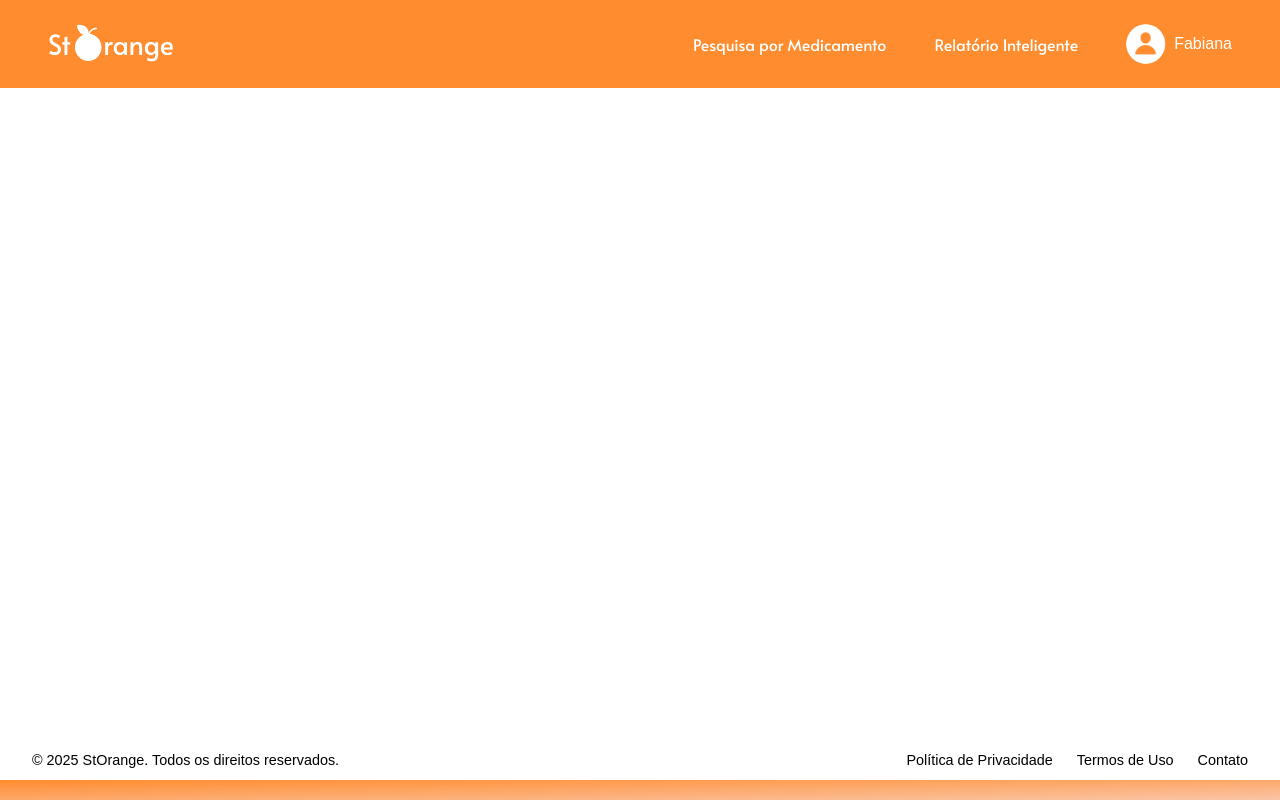
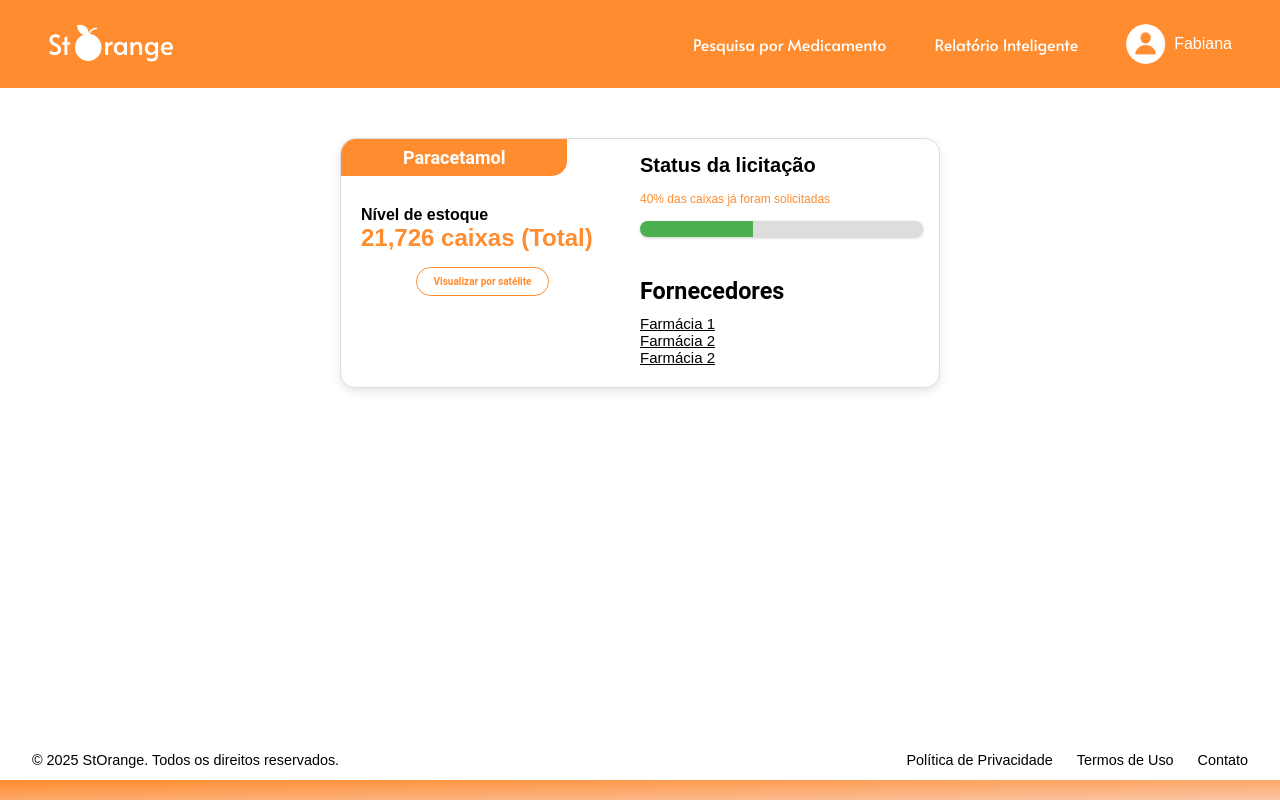
Before and after one commit to anasosl/EstocAI, a React (Create React App) app in the folder frontend/: page /medicamento/1 in a window 1280 px wide. Built offline with nearby package versions, Linux system fonts and the light colour scheme; a web font is replaced by a local one.

Commit message:
feat(med-page): Adicionando card do medicamento.

```diff
--- /dev/null
+++ b/frontend/public/style.ts
@@ -0,0 +1,78 @@
+import styled from 'styled-components';
+
+export const MedicamentoContainer = styled.div`
+  border: 1px solid #ddd;
+  border-radius: 8px;
+  padding: 16px;
+  max-width: 600px;
+  margin: 0 auto;
+  background-color: #fff;
+`;
+
+export const MedicamentoHeader = styled.div`
+  background-color: #ff7f00;
+  color: #fff;
+  padding: 8px;
+  border-top-left-radius: 8px;
+  border-top-right-radius: 8px;
+`;
+
+export const MedicamentoBody = styled.div`
+  display: flex;
+  justify-content: space-between;
+  padding: 16px;
+`;
+
+export const MedicamentoInfo = styled.div`
+  flex: 1;
+  margin-right: 16px;
+`;
+
+export const LicitacaoInfo = styled.div`
+  flex: 1;
+  margin-right: 16px;
+`;
+
+export const NivelEstoque = styled.p`
+  font-weight: bold;
+`;
+
+export const QuantidadeEstoque = styled.p`
+  font-size: 24px;
+  color: #ff7f00;
+`;
+
+export const SatelliteButton = styled.button`
+  background-color: #fff;
+  border: 1px solid #ff7f00;
+  color: #ff7f00;
+  padding: 8px 16px;
+  border-radius: 4px;
+  cursor: pointer;
+
+  &:hover {
+    background-color: #ff7f00;
+    color: #fff;
+  }
+`;
+
+export const StatusLicitacao = styled.p`
+  font-weight: bold;
+`;
+
+export const PercentualLicitacao = styled.p`
+  color: #ff7f00;
+`;
+
+export const ProgressBar = styled.div`
+  background-color: #ddd;
+  border-radius: 4px;
+  overflow: hidden;
+  height: 16px;
+  margin: 8px 0;
+`;
+
+export const Progress = styled.div`
+  background-color: #4caf50;
+  height: 100%;
+`;
--- a/frontend/src/assets/index.ts
+++ b/frontend/src/assets/index.ts
@@ -3,10 +3,12 @@ const storangeWhiteLogo = require("./storangeWhiteLogo.png");
 const defaultProfile = require("./defaultProfile.png");
 const Remedios = require("./Remedios.png");
 const Fabiana = require("./Fabiana.png");
+const starIconOrange = require("./starIconOrange.png");
 
 export default {
   storangeWhiteLogo,
   defaultProfile,
   Remedios,
   Fabiana,
+  starIconOrange,
 };
--- /dev/null
+++ b/frontend/src/pages/Medicamento/index.tsx
@@ -0,0 +1,70 @@
+import React from 'react';
+import assets from '../../assets';
+import {
+  MedicamentoContainer,
+  MedicamentoHeader,
+  MedicamentoBody,
+  MedicamentoInfo,
+  LicitacaoInfo,
+  NivelEstoque,
+  QuantidadeEstoque,
+  ButtonContainer,
+  SatelliteButton,
+  StatusLicitacao,
+  PercentualLicitacao,
+  ProgressBar,
+  Progress
+} from './style';
+
+interface MedicamentoPageProps {
+  nome_medicamento?: string;
+  nivel_estoque?: number;
+  status_licitacao?: number;
+  fornecedores?: string[];
+  relatorio_inteligente?: string[];
+}
+
+const MedicamentoPage: React.FC<MedicamentoPageProps> = ({
+  nome_medicamento = "Paracetamol",
+  nivel_estoque = 21726,
+  status_licitacao = 0.4,
+  fornecedores = ["Farmácia 1", "Farmácia 2", "Farmácia 2"],
+  relatorio_inteligente = [
+    "Alta Demanda: O uso de Paracetamol e Dipirona aumentou em 18%, refletindo um crescimento nos atendimentos de síndromes gripais.",
+    "Estoque Crítico: Medicamentos antibióticos, como Amoxicilina e Azitromicina, estão com níveis reduzidos, exigindo reposição em até 15 dias para evitar desabastecimento.",
+    "Redução no Consumo: Anti-hipertensivos como Losartana tiveram uma queda de 12%, possivelmente devido a mudanças nos protocolos de prescrição.",
+    "Picos Sazonais: O consumo de antialérgicos subiu 25% devido ao aumento de casos relacionados à polinização sazonal e mudanças climáticas."
+  ],
+}) => {
+  return (
+    <MedicamentoContainer>
+      <MedicamentoBody>
+        <MedicamentoInfo>
+		<MedicamentoHeader>
+			<h2>{nome_medicamento}</h2>
+		</MedicamentoHeader>
+          <NivelEstoque>Nível de estoque</NivelEstoque>
+          <QuantidadeEstoque>{nivel_estoque.toLocaleString()} caixas (Total)</QuantidadeEstoque>
+          <ButtonContainer>
+			<SatelliteButton>Visualizar por satélite</SatelliteButton>
+		  </ButtonContainer>
+        </MedicamentoInfo>
+        <LicitacaoInfo>
+          <StatusLicitacao>Status da licitação</StatusLicitacao>
+          <PercentualLicitacao>{(status_licitacao * 100).toFixed(0)}% das caixas já foram solicitadas</PercentualLicitacao>
+          <ProgressBar>
+            <Progress style={{ width: `${status_licitacao * 100}%` }}></Progress>
+          </ProgressBar>
+          <h3>Fornecedores</h3>
+          <div>
+            {fornecedores.map((fornecedor, index) => (
+              <p key={index} style={{ textDecoration: 'underline' }}>{fornecedor}</p>
+            ))}
+          </div>
+        </LicitacaoInfo>
+      </MedicamentoBody>
+    </MedicamentoContainer>
+  );
+};
+
+export default MedicamentoPage;
--- /dev/null
+++ b/frontend/src/pages/Medicamento/style.ts
@@ -0,0 +1,115 @@
+import styled from 'styled-components';
+import { theme } from "../../styles/theme";
+
+export const MedicamentoContainer = styled.div`
+  border: 1px solid #ddd;
+  border-radius: 15px;
+  max-width: 600px;
+  margin: 0 auto;
+  background-color: #fff;
+  margin-top: 50px;
+  min-height: 250px;
+  display: flex;
+  flex-direction: column;
+  box-shadow: 0 4px 8px rgba(0, 0, 0, 0.1);
+`;
+
+export const MedicamentoHeader = styled.div`
+  background-color:${theme.colors.laranjaPrincipal};
+  color: #fff;
+  padding: 8px 0px 8px 0px;
+  border-top-left-radius: 15px;
+  border-bottom-right-radius: 15px;
+  width: 80%;
+  display: flex;
+  justify-content: center;
+  font-size: 12px;
+
+`;
+
+export const MedicamentoBody = styled.div`
+  display: flex;
+  justify-content: space-between;
+  padding: 0;
+`;
+
+export const MedicamentoInfo = styled.div`
+  flex: 1;
+  margin-right: 16px;
+`;
+
+export const LicitacaoInfo = styled.div`
+  flex: 1;
+  margin-right: 16px;
+  font-size: 20px;
+
+  h3 {
+	margin-bottom: 10px;
+	  }
+  div {
+  p{
+	font-size: 15px;
+  }
+}
+`;
+
+export const NivelEstoque = styled.p`
+  font-weight: bold;
+  margin-top: 30px;
+  margin-left: 20px;
+`;
+
+export const QuantidadeEstoque = styled.p`
+  font-size: 24px;
+  margin-left: 20px;
+  font-weight: bold;
+  color:${theme.colors.laranjaPrincipal};
+`;
+
+export const ButtonContainer = styled.div`
+  display: flex;
+  justify-content: center;
+  margin-top: 15px;
+`;
+
+export const SatelliteButton = styled.button`
+  background-color: #fff;
+  border: 1px solid${theme.colors.laranjaPrincipal};
+  color:${theme.colors.laranjaPrincipal};
+  padding: 8px 16px;
+  font-weight: bold;
+  border-radius: 30px;
+  cursor: pointer;
+  font-size: 10px;
+
+  &:hover {
+    background-color:${theme.colors.laranjaPrincipal};
+    color: #fff;
+  }
+`;
+
+export const StatusLicitacao = styled.p`
+  font-weight: bold;
+  margin-top: 15px;
+  margin-bottom: 15px;
+`;
+
+export const PercentualLicitacao = styled.p`
+  color:${theme.colors.laranjaPrincipal};
+  font-size: 12px;
+`;
+
+export const ProgressBar = styled.div`
+  background-color: #ddd;
+  border-radius: 15px;
+  overflow: hidden;
+  height: 16px;
+  margin: 15px 0;
+  margin-bottom: 40px;
+  box-shadow: 0 1px 3px rgba(0, 0, 0, 0.2);
+`;
+
+export const Progress = styled.div`
+  background-color: #4caf50;
+  height: 100%;
+`;
--- a/frontend/src/routes/routes.tsx
+++ b/frontend/src/routes/routes.tsx
@@ -2,12 +2,14 @@ import React from 'react';
 import { Route, BrowserRouter, Routes } from 'react-router-dom';
 import { Home } from '../pages';
 import { Relatorio } from '../pages/Relatorio';
+import MedicamentoPage from '../pages/Medicamento';
 
 export const PublicRoutes = (): JSX.Element => (
 	<BrowserRouter>
 		<Routes>
 			<Route path='/' element={<Home />} />
 			<Route path='/relatorio' element={<Relatorio />} />
+			<Route path='/medicamento/:id' element={<MedicamentoPage />} />
 		</Routes>
 	</BrowserRouter>
 );
```
Also changed, not shown: frontend/public/index.tsx (added, +68 -0 lines), frontend/src/assets/starIconOrange.png (added).
